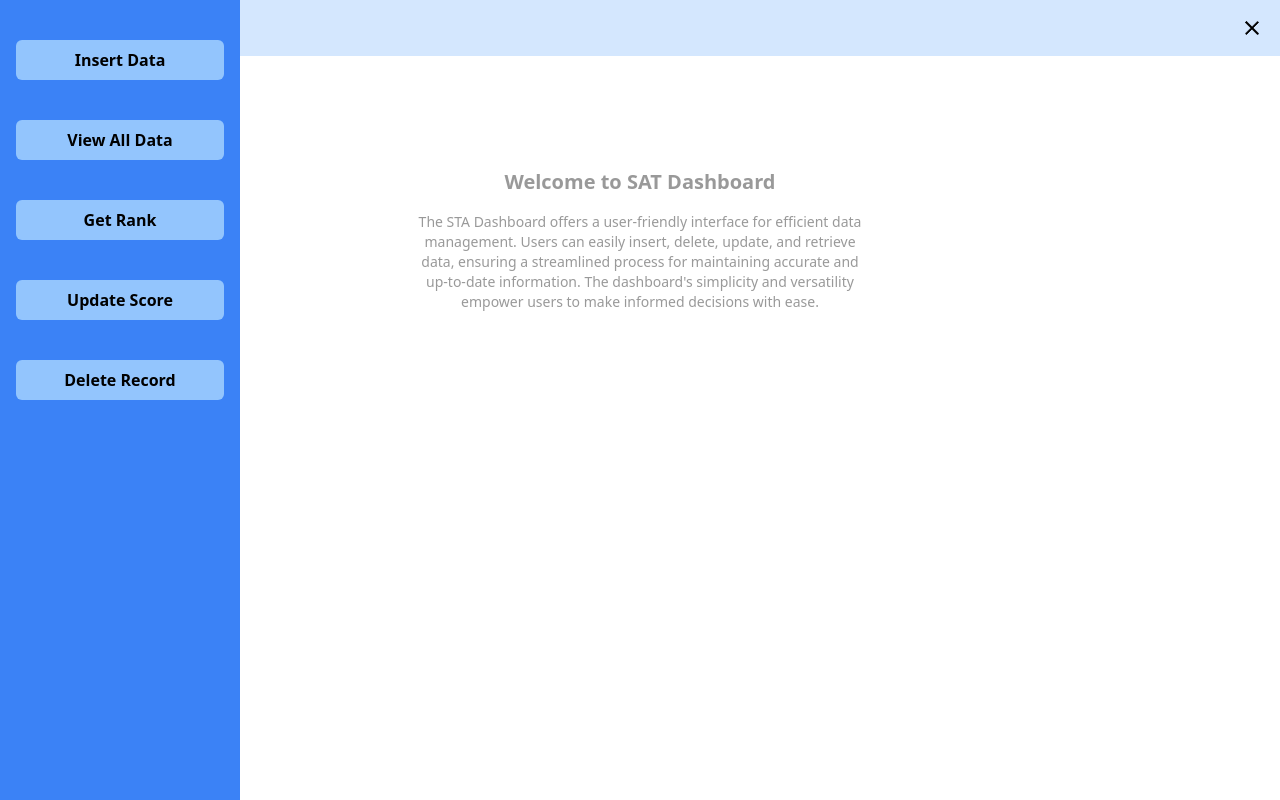
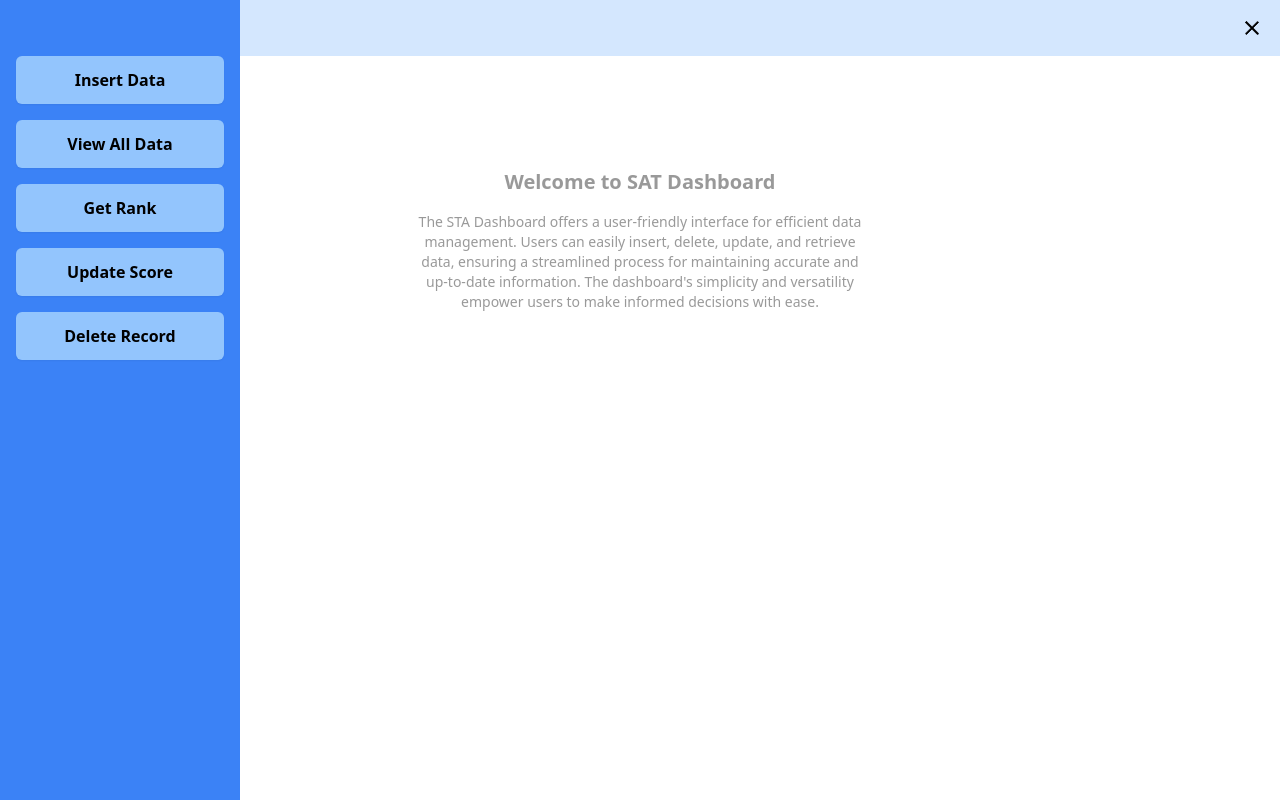
Before and after one commit to rakesh-kumar-18/sat-dashboard, a React (Vite) app: page / in a window 1280 px wide. Both pictures are taken after a click on the picture 1252 px from the left and 28 px from the top of the page. Built offline with nearby package versions, Linux system fonts and the light colour scheme.

Commit message:
fix nav bar issue

```diff
--- a/src/components/Navbar.jsx
+++ b/src/components/Navbar.jsx
@@ -80,15 +80,11 @@ const Navbar = () => {
 							<ul className='space-y-10  w-full'>
 								{navItems.map(({ id, slug, name }) => {
 									return (
-										<li
-											onClick={handleClick}
-											key={id}
-											className='p-2 w-full bg-blue-300 cursor-pointer rounded-md font-bold text-center'
-										>
-											<Link className='w-full h-full' to={slug}>
+										<Link key={id} to={slug} onClick={handleClick}>
+											<li className='bg-blue-300 my-4 text-center p-3 shadow-sm rounded-md font-bold'>
 												{name}
-											</Link>
-										</li>
+											</li>
+										</Link>
 									);
 								})}
 							</ul>
```
